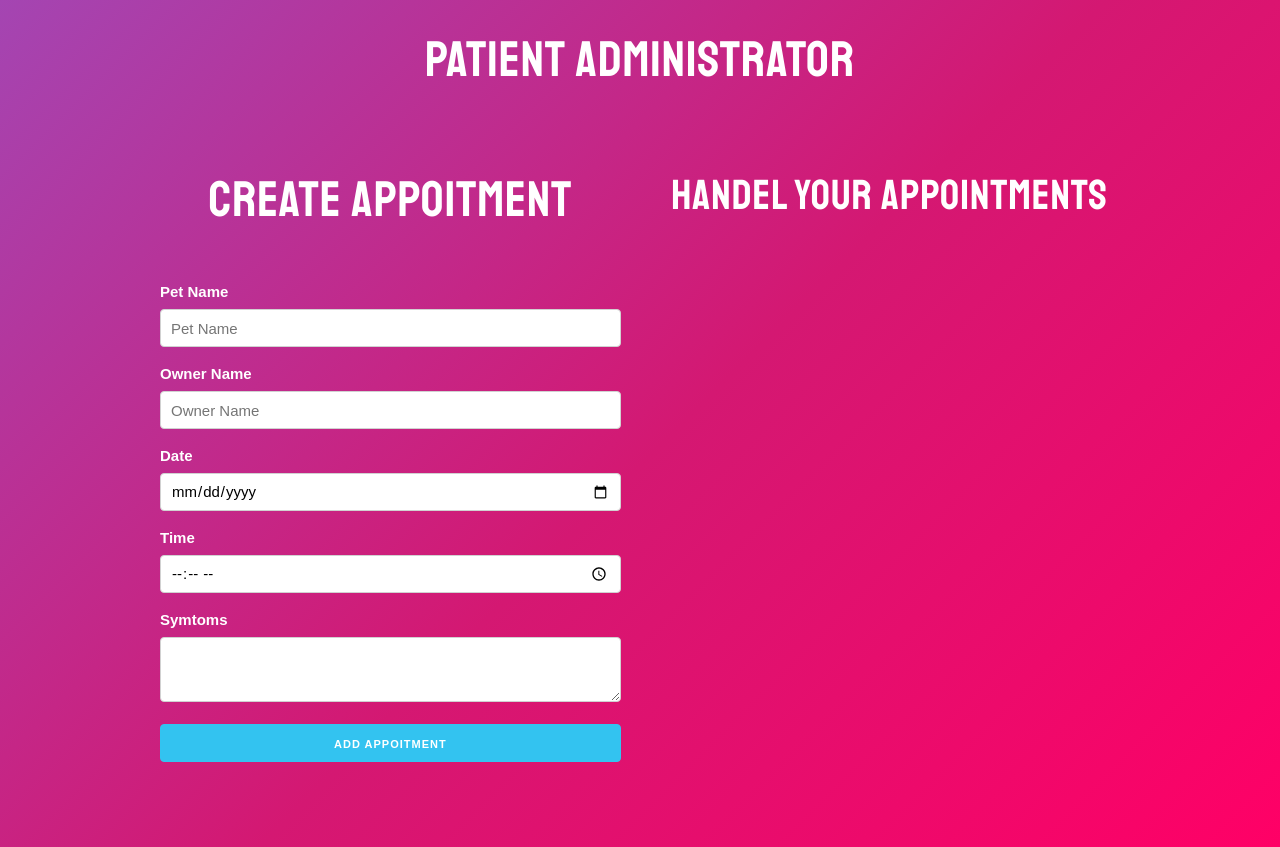
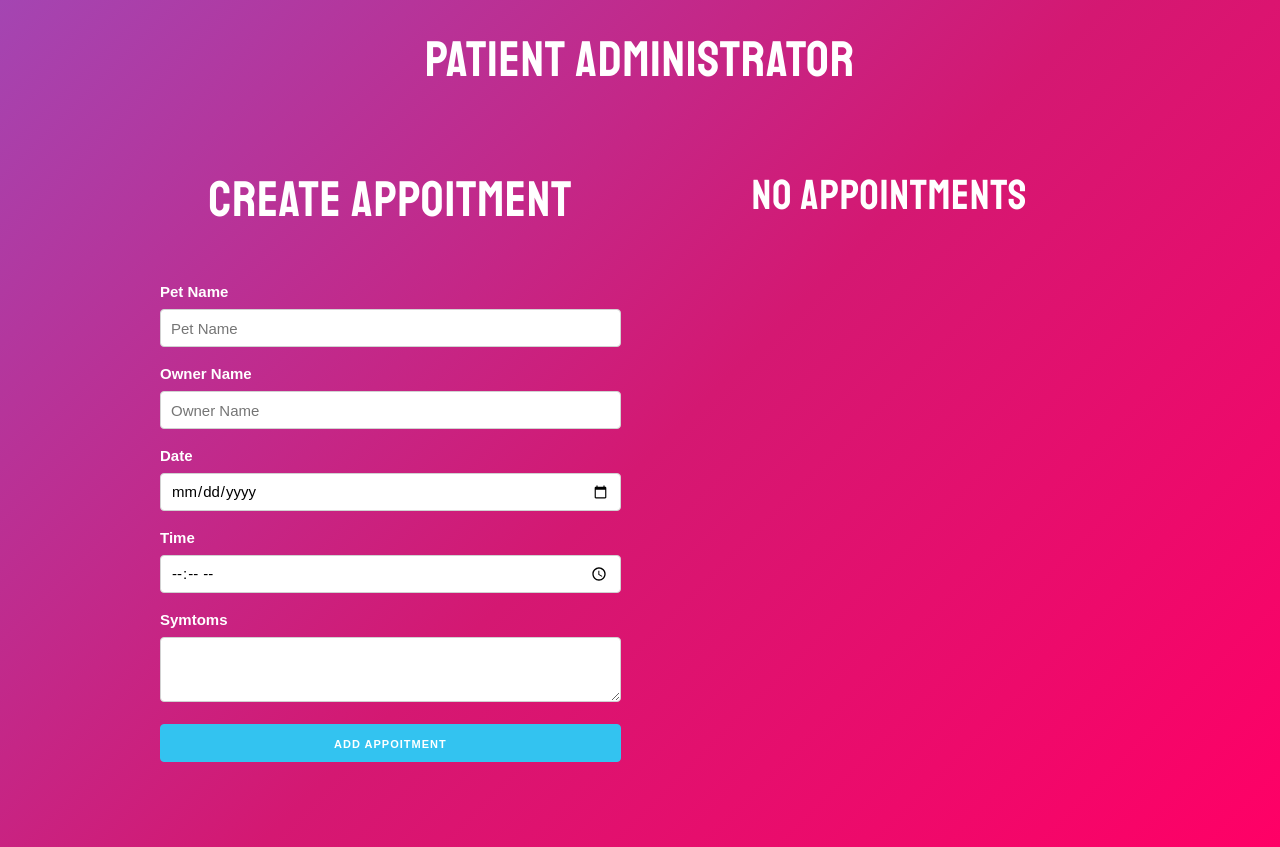
Before and after one commit to diegodjty/patientAdministrator, a React (Create React App) app: page / in a window 1280 px wide. Built offline with nearby package versions, Linux system fonts and the light colour scheme.

Commit message:
Add localStorage

```diff
--- a/src/App.js
+++ b/src/App.js
@@ -1,12 +1,27 @@
-import React,{Fragment,useState} from 'react';
+import React,{Fragment,useState,useEffect } from 'react';
 import Form from './components/Form'
 import Appointment from './components/Appoitment';
 
 
 function App() {
 
+  // Appointments in local storage
+  let initialAppt = JSON.parse(localStorage.getItem('appointments'))
+  if(!initialAppt){
+    initialAppt=[];
+  }
   // Appoitment array
-  const [appointments,handelAppt] = useState([]);
+  const [appointments,handelAppt] = useState(initialAppt);
+
+  // UseEffect is for some operations that run when the state changes
+
+  useEffect( () => {
+    if(initialAppt){
+      localStorage.setItem('appointments',JSON.stringify(appointments))
+    }else{
+      localStorage.setItem('appointmens',JSON.stringify([]))
+    }
+  },[appointments]);
 
   // Function that take actual appoitments and add new ones
   const createAppt = appointment =>{
@@ -23,6 +38,9 @@ function App() {
     handelAppt(newAppt)
   }
 
+  // conditional message
+  const title = appointments.length === 0 ? 'No appointments' : 'Handel Appointments' ;
+
   return (
     <Fragment>
       <h1>Patient Administrator</h1>
@@ -35,7 +53,7 @@ function App() {
               />
           </div>
           <div className="one-half column">
-              <h2>Handel your appointments</h2>
+              <h2>{title}</h2>
               {appointments.map(appointment => (
                 <Appointment
                   key={appointment.id}
```
